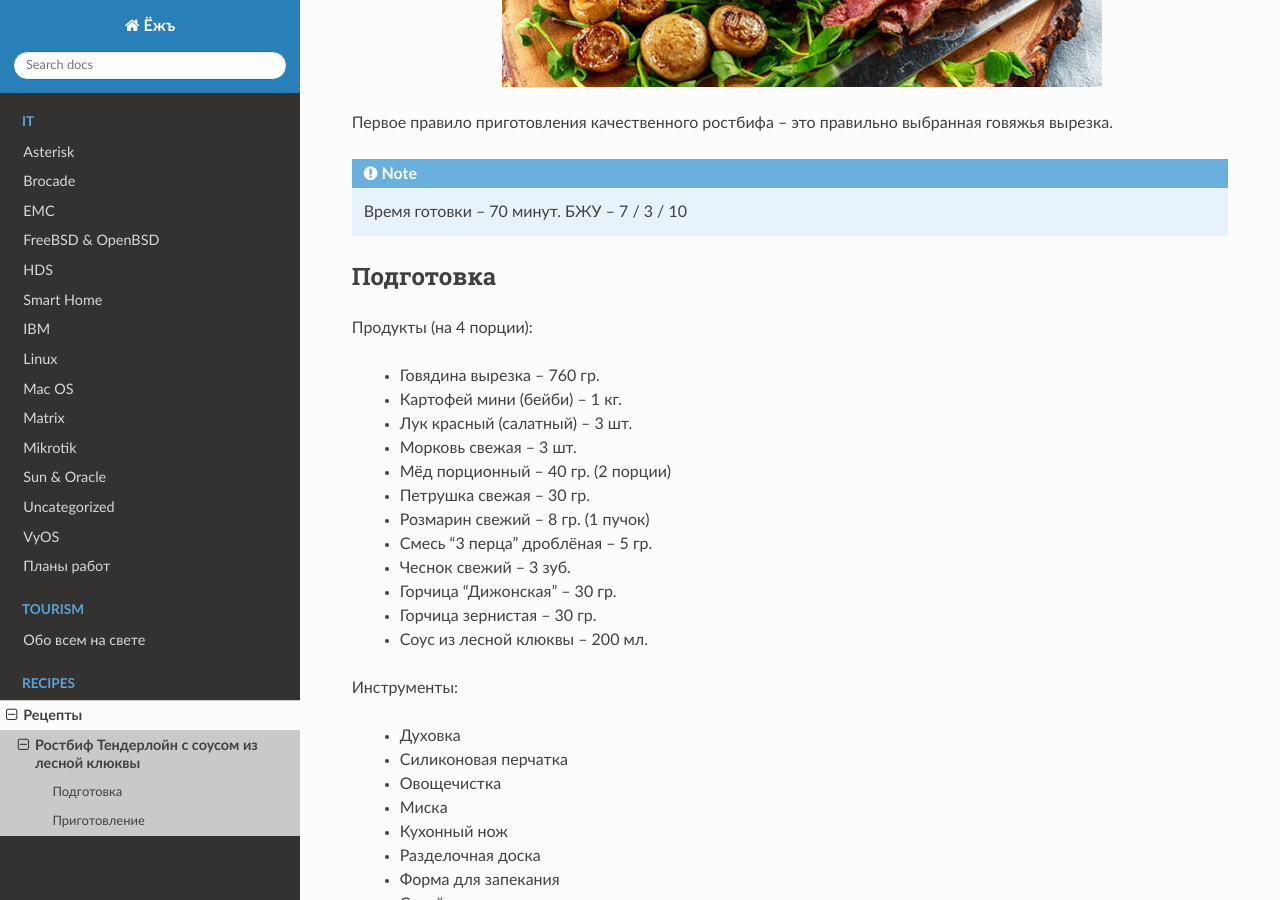
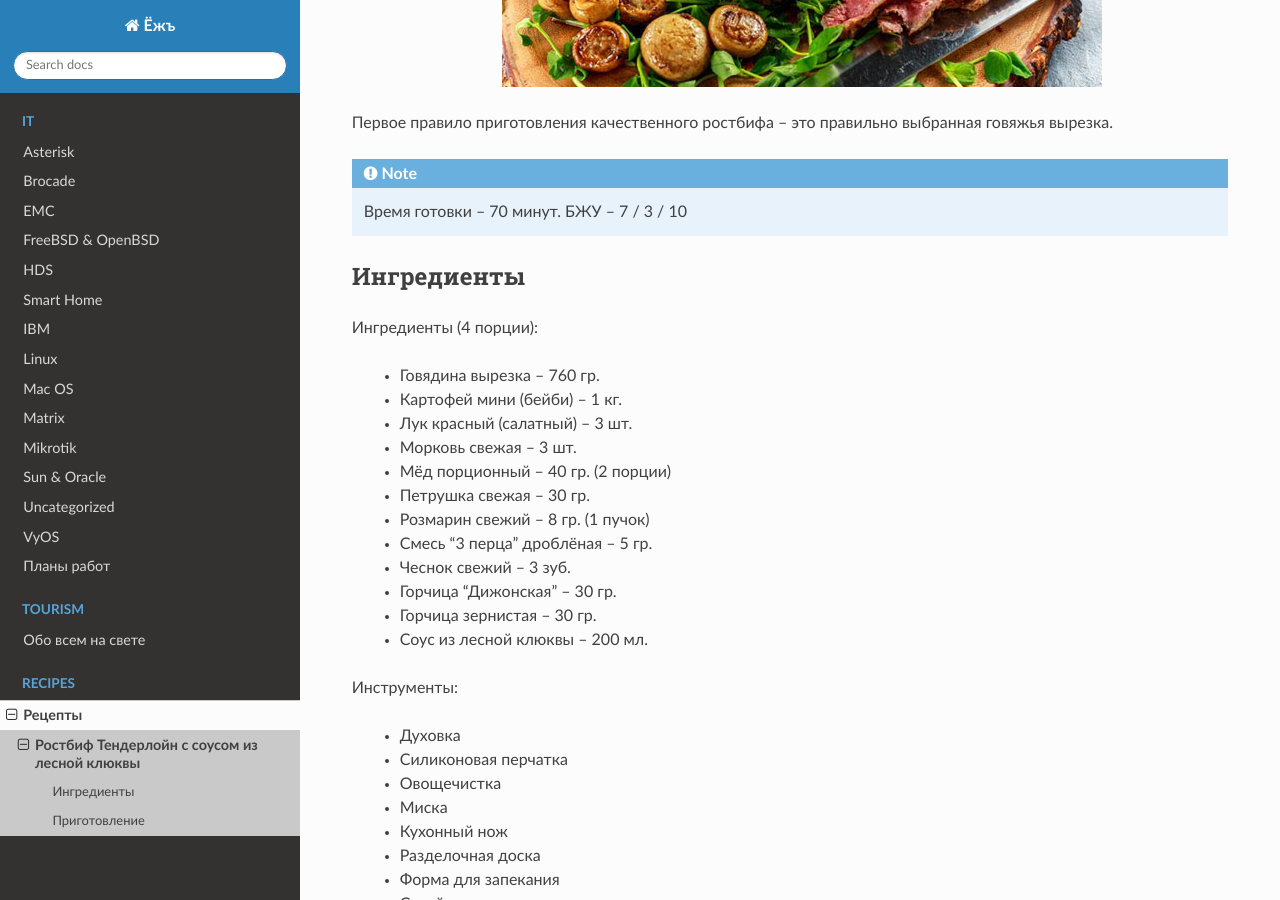
Before and after one commit to jeffscrum/jeffscrum.github.io, a Sphinx documentation site: the page built from source/recipes/rostbif-tenderloin-and-cranberry-sauce.rst, in a window 1280 px wide and 900 px high, scrolled down 433 px. Built offline with Sphinx 7.4.7 and the Read the Docs theme 2.0.0, drawn with Linux system fonts in a browser that asks for light colours.

Commit message:
Update rostbif-tenderloin-and-cranberry-sauce.rst

```diff
--- a/source/recipes/rostbif-tenderloin-and-cranberry-sauce.rst
+++ b/source/recipes/rostbif-tenderloin-and-cranberry-sauce.rst
@@ -15,10 +15,10 @@
 
 .. note:: Время готовки -- 70 минут. БЖУ -- 7 / 3 / 10
 
-Подготовка
+Ингредиенты
 -----------
 
-Продукты (на 4 порции):
+Ингредиенты (4 порции):
 
   - Говядина вырезка -- 760 гр.
   - Картофей мини (бейби) -- 1 кг.
```
